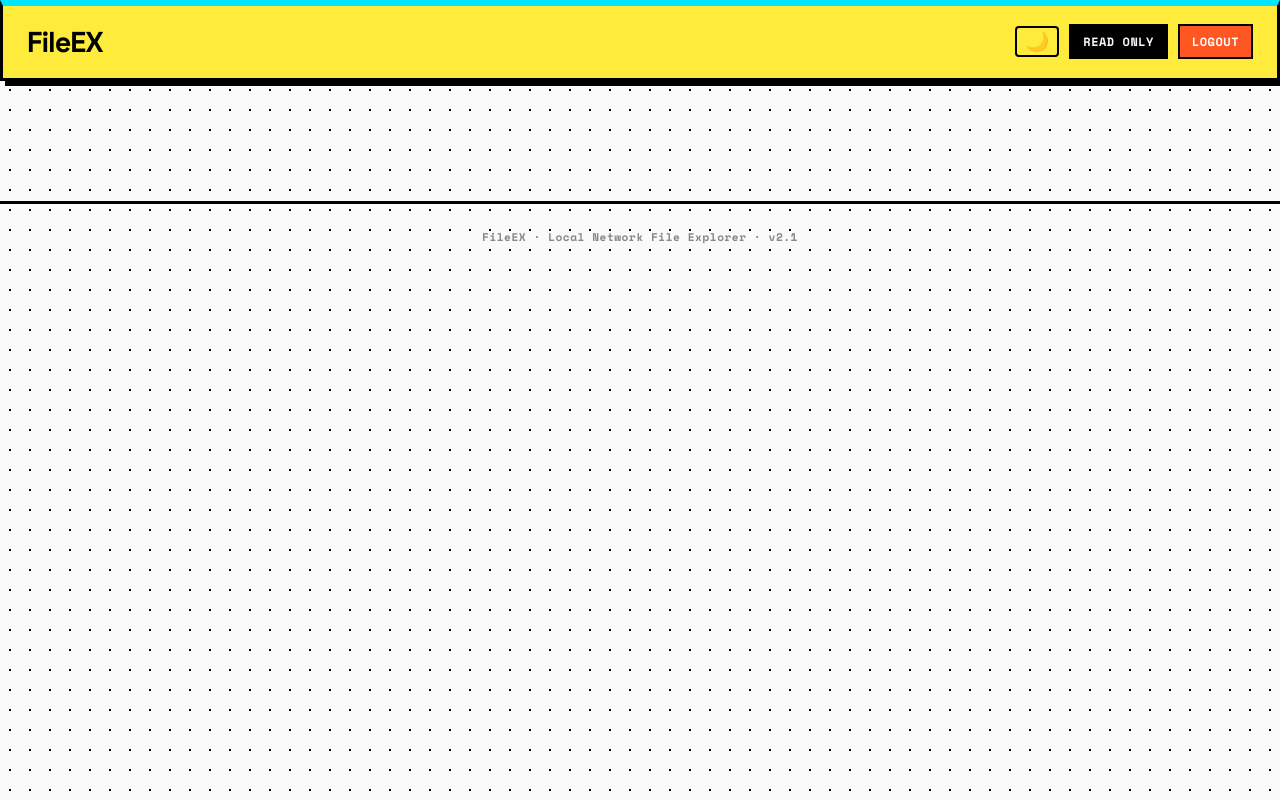
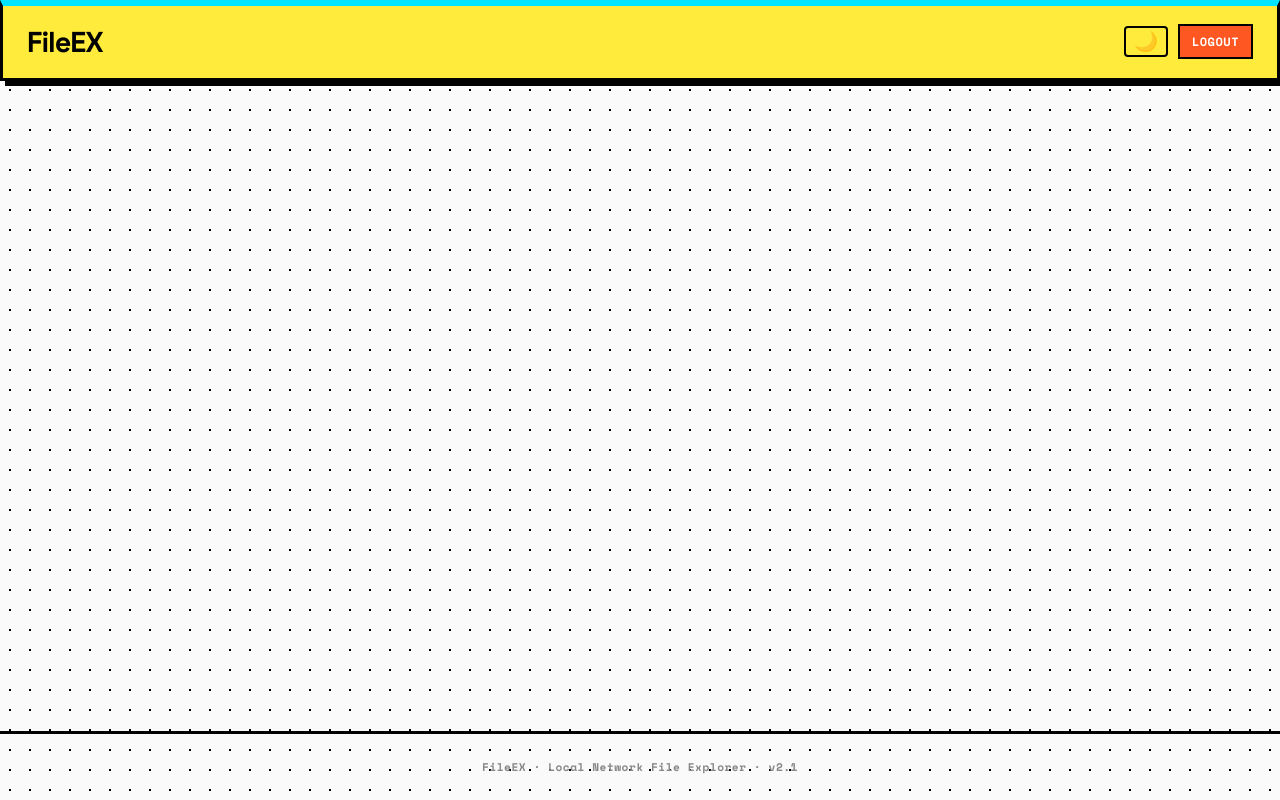
Before and after one commit to RenX86/FileEX-Web, a Python web app: template templates/base.html in a window 1280 px wide. Run offline with Jinja, Linux system fonts and the light colour scheme; the template is opened without the code that fills it, so the values that code supplies are empty.

Commit message:
minor fix

```diff
--- a/app/main.py
+++ b/app/main.py
@@ -76,7 +76,7 @@ app.include_router(api_router, prefix="/api")
 
 @app.get("/")
 async def root(request: Request):
-    return templates.TemplateResponse("index.html", {"request": request})
+    return templates.TemplateResponse("index.html", {"request": request, "read_only": settings.READ_ONLY})
 
 
 if __name__ == "__main__":
--- a/static/css/modules/base.css
+++ b/static/css/modules/base.css
@@ -7,6 +7,13 @@ body {
     margin: 0;
     padding: 0;
     line-height: 1.6;
+    display: flex;
+    flex-direction: column;
+    min-height: 100vh;
+}
+
+main {
+    flex: 1;
 }
 
 /* Custom scrollbar */
--- a/templates/base.html
+++ b/templates/base.html
@@ -24,7 +24,9 @@
         <h1>FileEX</h1>
         <div style="display:flex; gap:10px; align-items:center;">
             <button class="theme-toggle" onclick="toggleTheme()" title="Toggle dark mode" id="theme-btn">🌙</button>
+            {% if read_only %}
             <span class="header-badge header-badge--mode">READ ONLY</span>
+            {% endif %}
             <a href="/logout" class="header-badge header-badge--logout">LOGOUT</a>
         </div>
     </header>
```
